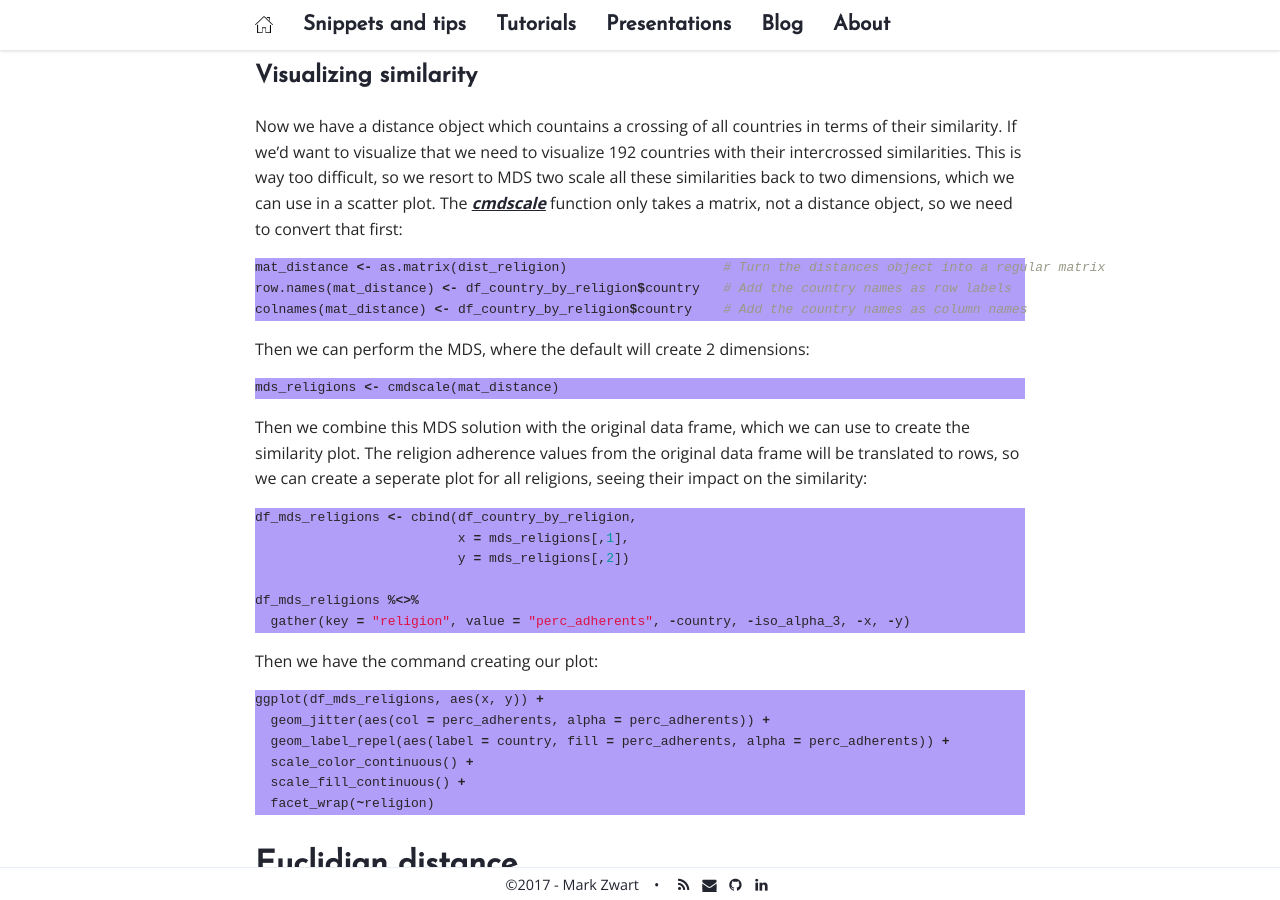
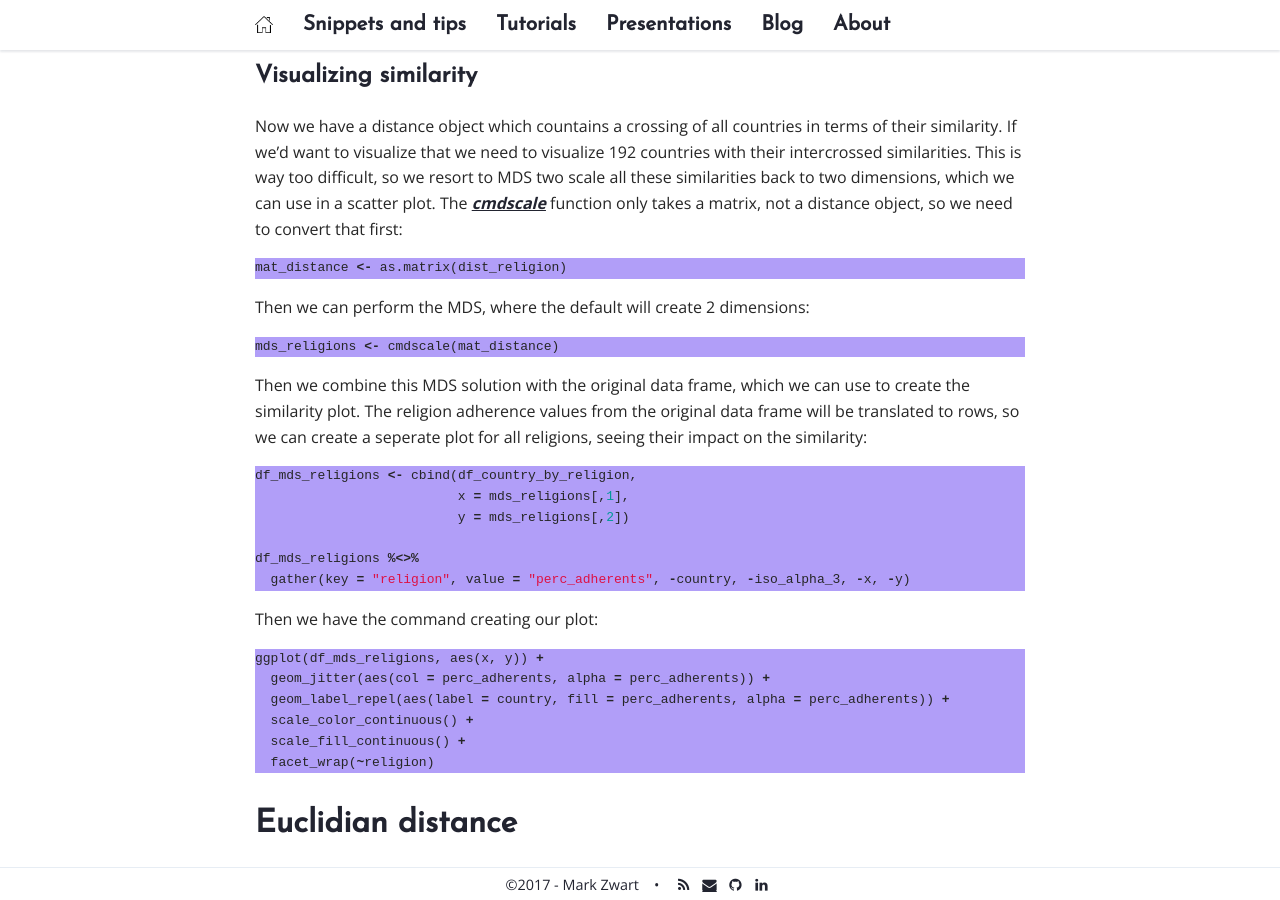
Before and after one commit to mark-me/mark-me.github.io, a Jekyll site: the page built from _pages/tutorials/distance-measures/distance-measures.md, in a window 1280 px wide and 900 px high, scrolled down 3927 px. Built offline with Jekyll 4.4.1, drawn with Linux system fonts in a browser that asks for light colours; nearby versions of some CDN libraries; comment, search, counter and statistics services are not loaded.

Commit message:
Update distance-measures.md

````diff
--- a/_pages/tutorials/distance-measures/distance-measures.md
+++ b/_pages/tutorials/distance-measures/distance-measures.md
@@ -110,9 +110,7 @@ dist_religion <- dist(df_country_by_religion[, -c(1:3)], method = "manhattan")
 
 Now we have a distance object which countains a crossing of all countries in terms of their similarity. If we'd want to visualize that we need to visualize 192 countries with their intercrossed similarities. This is way too difficult, so we resort to MDS two scale all these similarities back to two dimensions, which we can use in a scatter plot. The _[cmdscale](https://stat.ethz.ch/R-manual/R-devel/library/stats/html/cmdscale.html)_ function only takes a matrix, not a distance object, so we need to convert that first:
 ```r
-mat_distance <- as.matrix(dist_religion)                    # Turn the distances object into a regular matrix
-row.names(mat_distance) <- df_country_by_religion$country   # Add the country names as row labels
-colnames(mat_distance) <- df_country_by_religion$country    # Add the country names as column names
+mat_distance <- as.matrix(dist_religion)
 ```
 Then we can perform the MDS, where the default will create 2 dimensions:
 ```r
````
